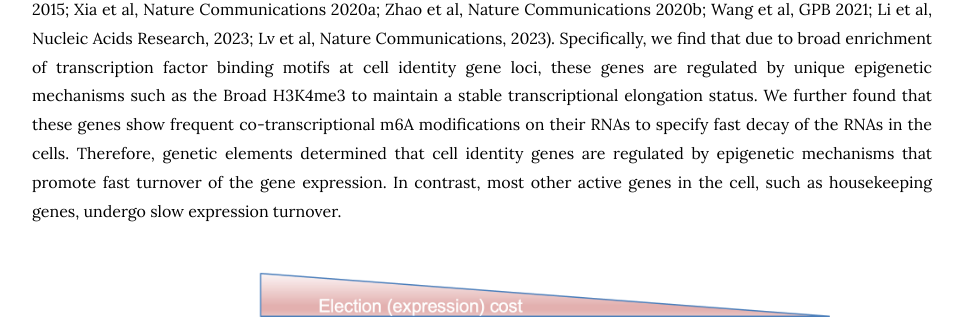
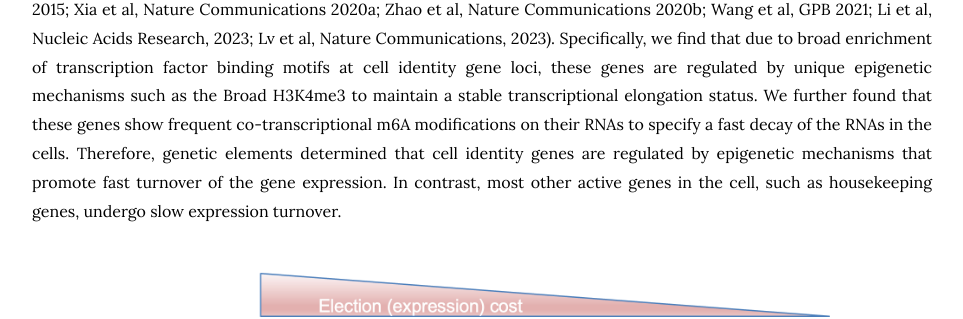
Before and after one commit to kaifuchenlab/kaifuchenlab.github.io, a Jekyll site: the page built from 1.research/index.md, in a window 1280 px wide and 900 px high, scrolled down 959 px. Shown: the part 290-609 px from the top of the window, without its empty margins (158-1121 px from the left). Built offline with Jekyll 4.4.1, drawn with Linux system fonts in a browser that asks for light colours; some of the changed text lies outside the part shown.

```diff
--- a/1.research/index.md
+++ b/1.research/index.md
@@ -27,7 +27,7 @@ nav:
 
 - Molecular, cellular, animal, and clinical models to understand mechanisms in diseases with a focus on heart failure and prostate cancer.
 
-**The most important discovery in the lab is that the cell identity genes as a unique group are distinct from other genes in the molecular mechanisms to regulate their expression and mutation patterns** (Chen et al, Nature Genetics 2015; Xia et al, Nature Communications 2020a; Zhao et al, Nature Communications 2020b; Wang et al, GPB 2021; Li et al, Nucleic Acids Research, 2023; Lv et al, Nature Communications, 2023). Specifically, we find that due to broad enrichment of transcription factor binding motifs at cell identity gene loci, these genes are regulated by unique epigenetic mechanisms such as the Broad H3K4me3 to maintain a stable transcriptional elongation status. We further found that these genes show frequent co-transcriptional m6A modifications on their RNAs to specify fast decay of the RNAs in the cells. Therefore, genetic elements determined that cell identity genes are regulated by epigenetic mechanisms that promote fast turnover of the gene expression. In contrast, most other active genes in the cell, such as housekeeping genes, undergo slow  expression turnover.
+**The most important discovery in the lab is that the cell identity genes as a unique group are distinct from other genes in the molecular mechanisms to regulate their expression and mutation patterns** (Chen et al, Nature Genetics 2015; Xia et al, Nature Communications 2020a; Zhao et al, Nature Communications 2020b; Wang et al, GPB 2021; Li et al, Nucleic Acids Research, 2023; Lv et al, Nature Communications, 2023). Specifically, we find that due to broad enrichment of transcription factor binding motifs at cell identity gene loci, these genes are regulated by unique epigenetic mechanisms such as the Broad H3K4me3 to maintain a stable transcriptional elongation status. We further found that these genes show frequent co-transcriptional m6A modifications on their RNAs to specify a fast decay of the RNAs in the cells. Therefore, genetic elements determined that cell identity genes are regulated by epigenetic mechanisms that promote fast turnover of the gene expression. In contrast, most other active genes in the cell, such as housekeeping genes, undergo slow  expression turnover.
 
 {%
   include figure.html
```
